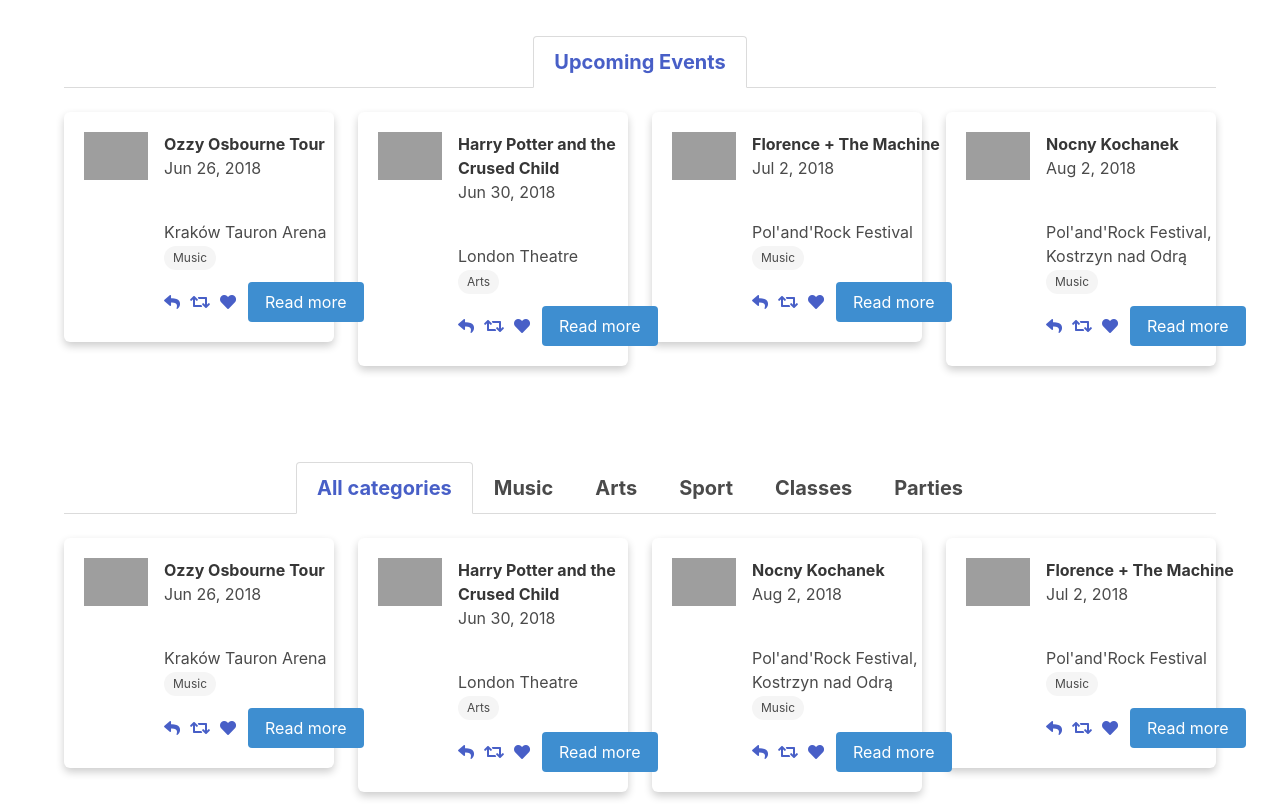
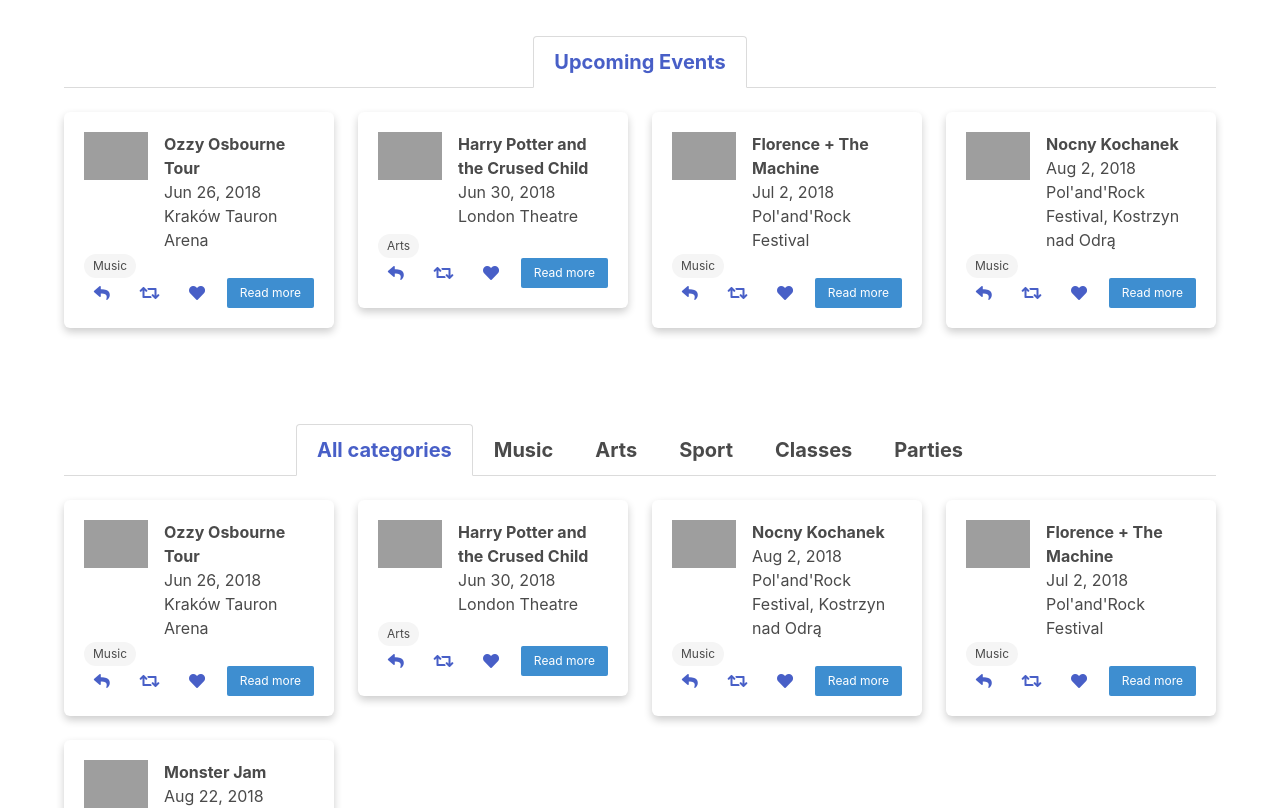
Before and after one commit to Sonickers/skygate, an Angular app: page / in a window 1280 px wide. Shown: the part 780-1588 px from the top of the page. Built offline with nearby package versions, Linux system fonts and the light colour scheme; grey boxes are pictures that could not be loaded.

Commit message:
fixed event-boxes

```diff
--- a/src/app/components/event-list/event-list-item/event-list-item.component.html
+++ b/src/app/components/event-list/event-list-item/event-list-item.component.html
@@ -1,5 +1,5 @@
 <div class="box">
-  <article class="media">
+  <article class="media event">
     <div class="media-left">
       <figure class="image is-64x64">
         <img [src]="event.image" alt="Placeholder image">
@@ -7,17 +7,16 @@
     </div>
     <div class="media-content">
       <div class="content">
-        <p>
-          <strong>{{event.title}}</strong>
-          <br><p>{{ event.date | date }}</p>
-          <br>
-           {{event.location}}
-           <br>
+        <div class="event-title">{{event.title}}</div>
+        <div class="event-date">{{ event.date | date }}</div>
+        <div class="event-location">{{event.location}}</div>
+      </div>
+    </div>
+  </article>
+  <div class="event-category">
     <span class="tag is-grey is-rounded">{{event.category}}</span>
-        </p>
   </div>
   <nav class="level is-mobile">
-        <div class="level-left">
     <a class="level-item" aria-label="reply">
       <span class="icon is-small">
         <i class="fas fa-reply" aria-hidden="true"></i>
@@ -33,11 +32,9 @@
         <i class="fas fa-heart" aria-hidden="true"></i>
       </span>
     </a>
-          <br><div class="action">
-            <a [href]="'/event/' + event.id" [routerLink]="['/event', event.id]" class="button is-info">Read more</a>
-          </div>
+    <br>
+    <div class="action">
+      <a [href]="'/event/' + event.id" [routerLink]="['/event', event.id]" class="button is-info is-small">Read more</a>
     </div>
   </nav>
 </div>
-  </article>
-</div>
--- a/src/app/components/event-list/event-list-item/event-list-item.component.scss
+++ b/src/app/components/event-list/event-list-item/event-list-item.component.scss
@@ -1,24 +1,19 @@
 img {
     object-fit: cover;
+    transition: transform .5s;
 }
 
 img:hover {
     transform: scale(3.5);
     box-shadow: 0 8px 16px 0 rgba(0,0,0,0.2);
-    opacity: 0.95;
 }
 
-.media {
-    .title {
-        min-height: 2em;
-        line-height: 1;
+.event {
+    min-height: 100px;
+
+    &-title {
+        font-weight: bold;
     }
-}
-
-.content {
-    display: flex;
-    justify-content: space-between;
-    align-items: center;
 }
 
 .box {
```
Lines whose indentation alone changed are shown as unchanged.
